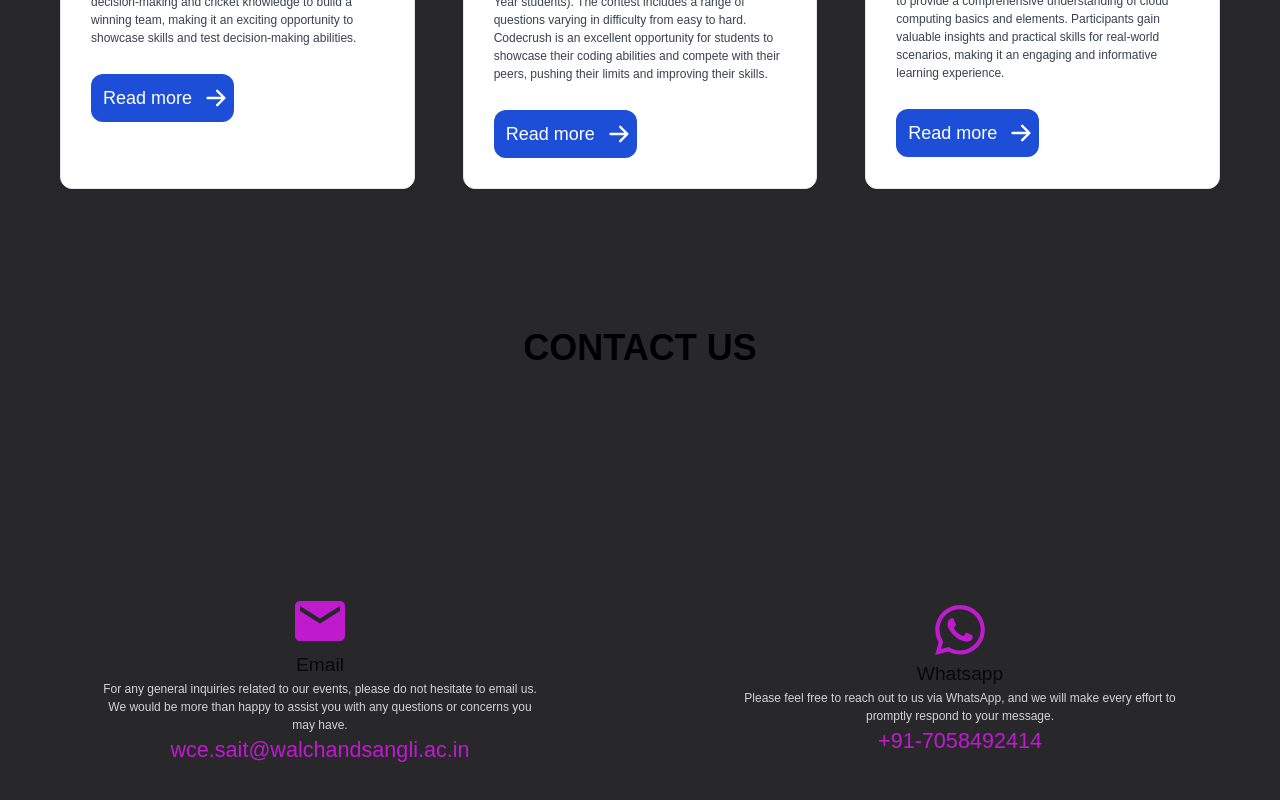
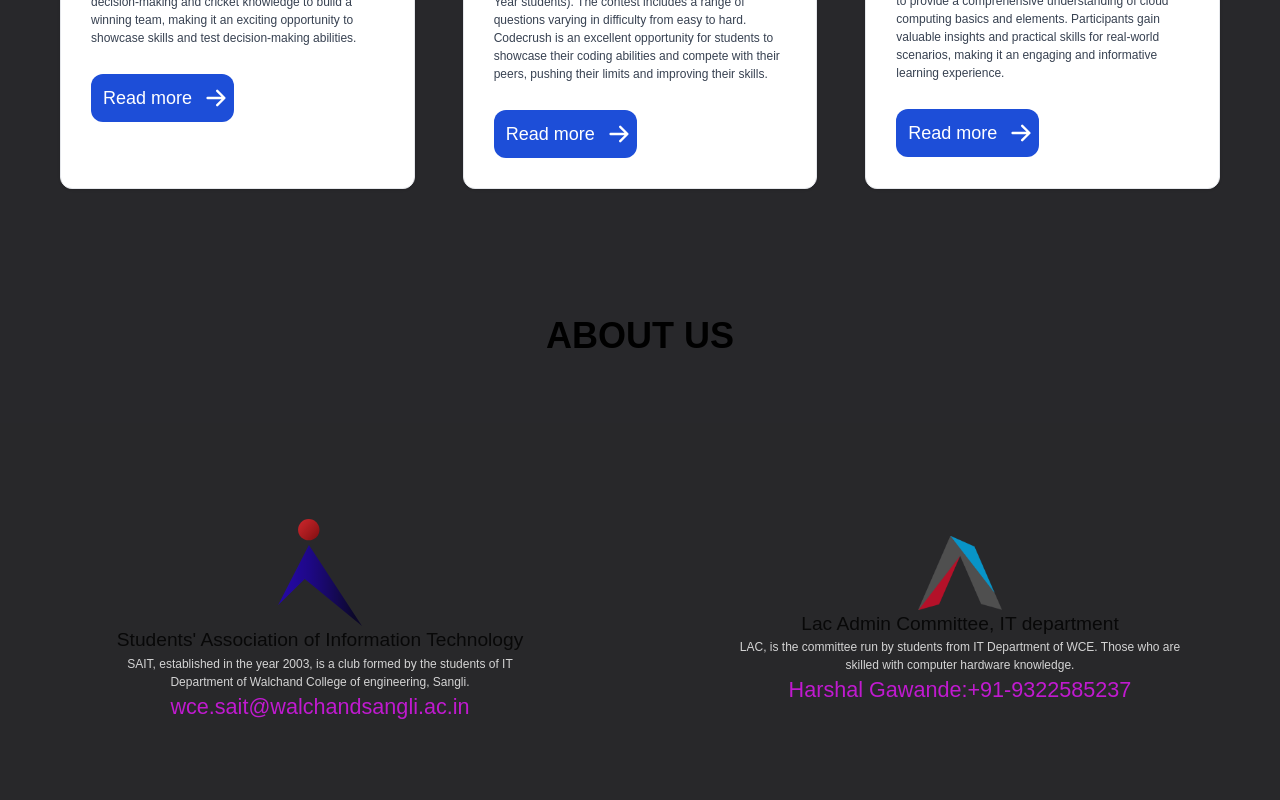
Before and after one commit to raptor-2001/sait-techfusion-2k23, a React (Vite) app: page / in a window 1280 px wide. Shown: the part 1948-2748 px from the top of the page. Built offline with nearby package versions, Linux system fonts and the light colour scheme.

Commit message:
about us added

```diff
--- /dev/null
+++ b/src/components/About.jsx
@@ -0,0 +1,36 @@
+import React from 'react'
+import {MdEmail, MdWhatsapp} from 'react-icons/md'
+import sait from '../assets/images/sait.svg'
+import lac from '../assets/images/lac.webp'
+
+
+const About = () => {
+  return (
+    <div class='contact-container'>
+      <div class="container-item">
+         <img className=' w-14 ' src={sait} alt="" />
+        <div className="content-box">
+           <h2 class='content-title'>Students' Association of Information Technology</h2>
+           <p className='content-description'>
+            SAIT, established in the
+            year 2003, is a club formed by the students of IT Department of
+            Walchand College of engineering, Sangli.
+           </p>
+           <h2 className='content'>wce.sait@walchandsangli.ac.in</h2>
+        </div>
+      </div>
+      <div class="container-item">
+         <img className=' w-14 ' src={lac} alt="" />
+        <div className="content-box">
+           <h2 class='content-title'>Lac Admin Committee, IT department</h2>
+           <p className='content-description'>
+              LAC, is the committee run by students from IT Department of WCE. Those who are skilled with computer hardware knowledge.
+           </p>
+           <h2 className='content'>Harshal Gawande:+91-9322585237</h2>
+        </div>
+      </div>
+    </div>
+  )
+}
+
+export default About
--- a/src/components/Support.jsx
+++ b/src/components/Support.jsx
@@ -24,7 +24,7 @@ const Support = () => {
            <p className='content-description'>
            Please feel free to reach out to us via WhatsApp, and we will make every effort to promptly respond to your message.
            </p>
-           <h2 className='content'>+91-7058492414</h2>
+           <h2 className='content'>Pratham Yadav: +91-7058492414</h2>
         </div>
       </div>
     </div>
--- a/src/pages/Home.jsx
+++ b/src/pages/Home.jsx
@@ -10,6 +10,7 @@ import Navbar from '../components/Navbar';
 import Support from '../components/Support';
 import Footer from '../components/Footer';
 import Sponsors from '../components/Sponsors';
+import About from '../components/About';
 
 
 
@@ -42,6 +43,8 @@ const Home = () => {
             Sponsors
           </h1> */}
           {/* <Sponsors/> */}
+          <h1 className=' text-center py-10 text-50 font-bold'>ABOUT US</h1>
+          <About/>
       </section>
     <section className='mb-10' id="support">
       <h1 className=' text-center py-10 text-50 font-bold'>CONTACT US</h1>
```
Also changed, not shown: src/assets/images/lac.webp (added).
